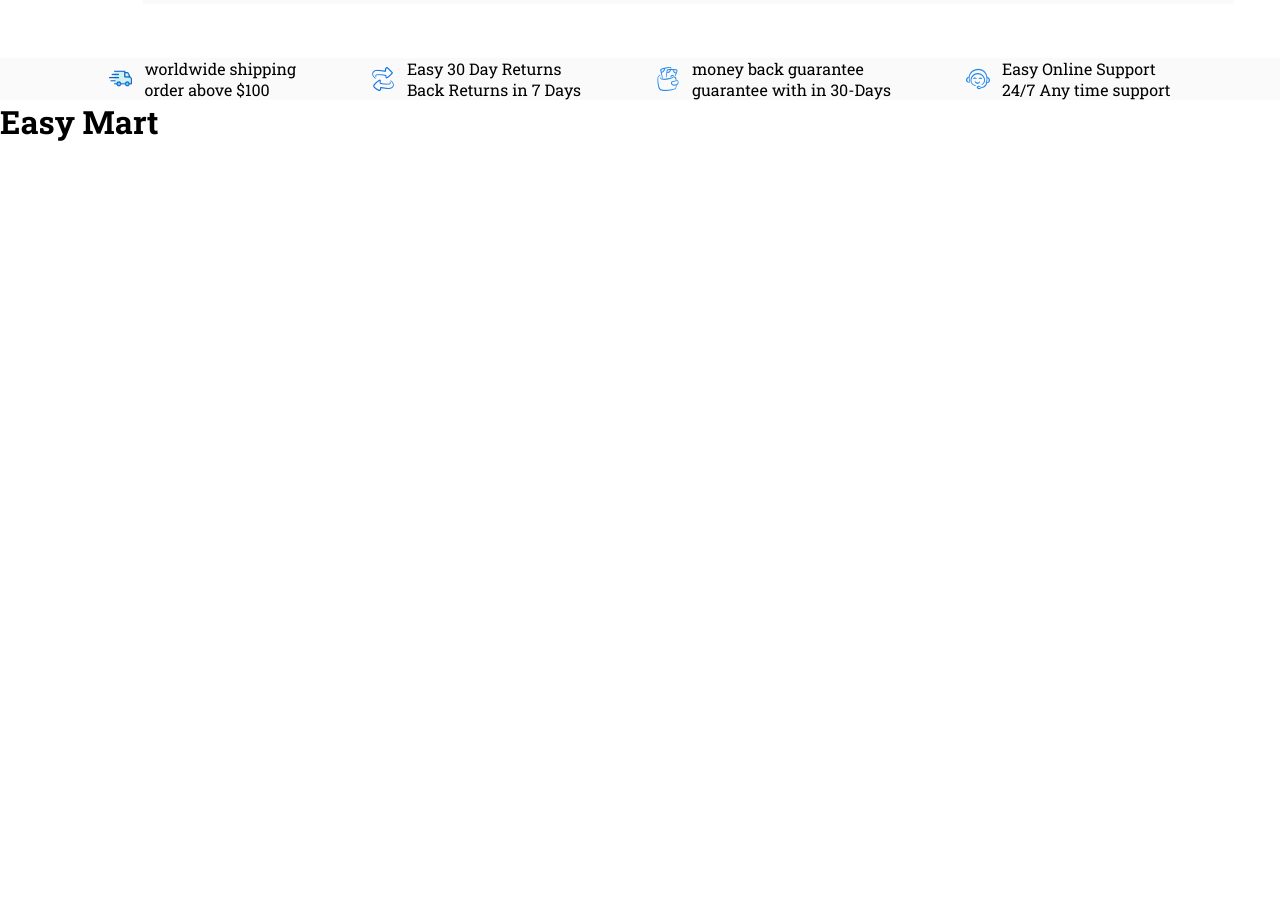
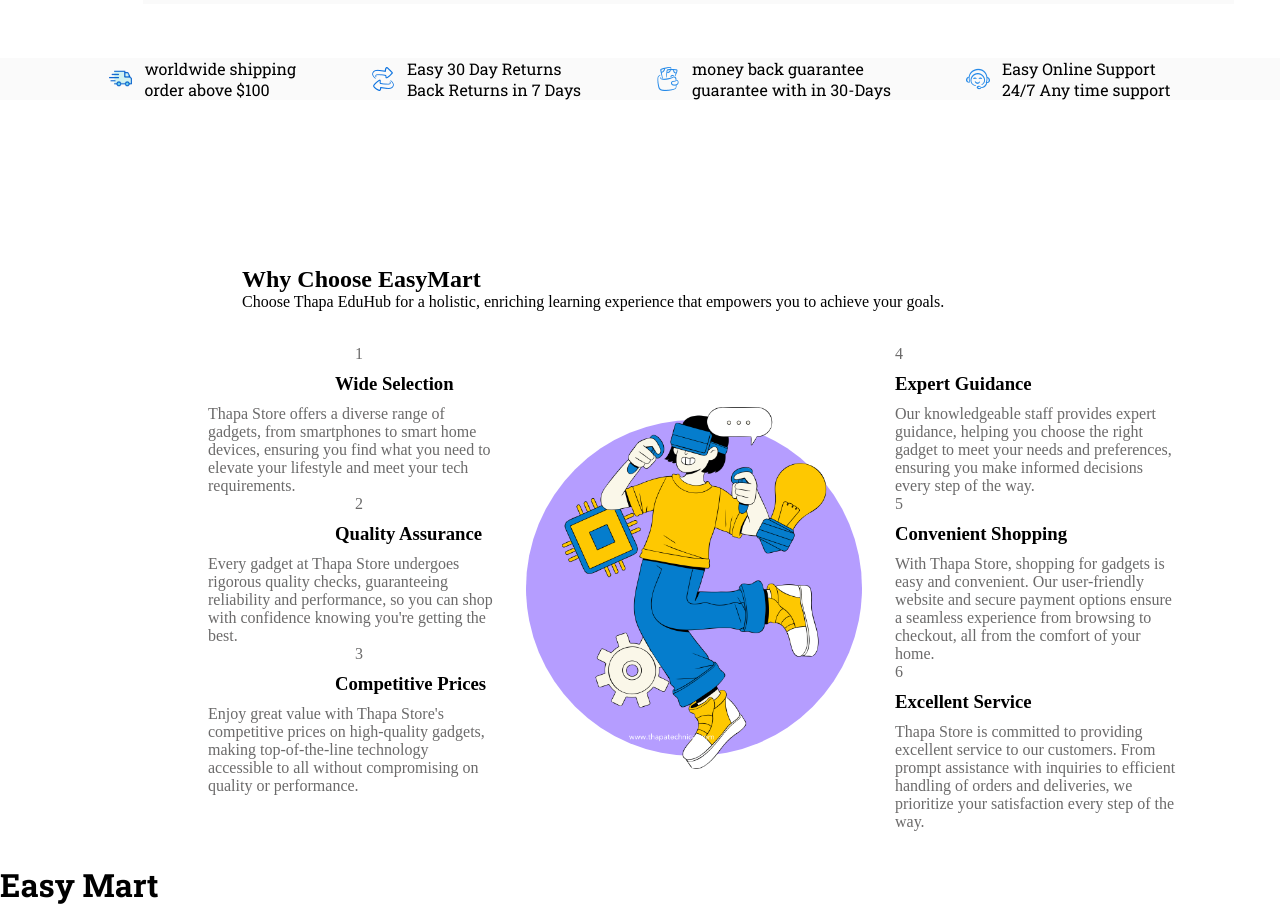
Before and after one commit to raviraj34/Easy_Mart, a React (Vite) app: page / in a window 1280 px wide. Shown: the part 929-1835 px from the top of the page. Before the commit the page ends 1072 px from the top, so only its background shows below. Built offline with nearby package versions, Linux system fonts and the light colour scheme; no server answers.

Commit message:
ADDED ITEM

```diff
--- a/src/App.css
+++ b/src/App.css
@@ -1,9 +1,8 @@
-
 @import url('https://fonts.googleapis.com/css2?family=Lato:ital,wght@0,100;0,300;0,400;0,700;0,900;1,100;1,300;1,400;1,700;1,900&family=Roboto+Slab:wght@100..900&display=swap');
 
 
 
-*{
+* {
     margin: 0;
     padding: 0;
     box-sizing: border-box;
@@ -12,13 +11,13 @@
 }
 
 
-body{
+body {
     font-family: "Roboto Slab", serif;
 
 
 }
 
-.header{
+.header {
     display: flex;
     justify-content: space-between;
     align-items: center;
@@ -32,52 +31,53 @@ body{
     left: 212px;
 }
 
-.routes{
+.routes {
     gap: 20px;
     display: flex;
     position: relative;
     font-size: 18px;
 
 }
-.routes a{
+
+.routes a {
     text-decoration: none;
     color: rgb(5, 5, 5);
 
 }
 
- .container{
+.container {
     padding-top: 100px;
     margin: 34px;
 
     align-items: center;
 }
 
-.grid{
+.grid {
     display: grid;
 }
 
-.grid-2-col{
-    grid-template-columns: repeat(2,1fr);
+.grid-2-col {
+    grid-template-columns: repeat(2, 1fr);
 }
 
-.mainsection{
+.mainsection {
     background-color: blue;
     margin: 0px 25px;
 
 }
 
-.rightcontainer img{
+.rightcontainer img {
     width: 65%;
 
 }
 
-.mainsection{
-    background: rgb(2,0,36);
-    background: linear-gradient(90deg, rgba(2,0,36,1) 0%, rgba(159,78,240,1) 0%, rgba(214,195,222,1) 0%, rgba(184,142,218,1) 12%, rgba(164,115,223,1) 19%, rgba(167,98,227,1) 27%, rgba(114,0,228,1) 100%);
+.mainsection {
+    background: rgb(2, 0, 36);
+    background: linear-gradient(90deg, rgba(2, 0, 36, 1) 0%, rgba(159, 78, 240, 1) 0%, rgba(214, 195, 222, 1) 0%, rgba(184, 142, 218, 1) 12%, rgba(164, 115, 223, 1) 19%, rgba(167, 98, 227, 1) 27%, rgba(114, 0, 228, 1) 100%);
     padding: 33px;
 }
 
-.leftcontainer{
+.leftcontainer {
     width: 29rem;
     /* justify-content: center; */
     /* right: -151px; */
@@ -86,7 +86,7 @@ body{
     bottom: 40px;
 }
 
-.hero-subheading{
+.hero-subheading {
     text-transform: uppercase;
     font: menu;
     font-weight: 700;
@@ -94,18 +94,18 @@ body{
 
 }
 
-.hero-heading{
+.hero-heading {
     font-weight: 900;
     color: rgb(29, 28, 28);
 
 }
 
-.hero-para{
+.hero-para {
     margin: 20px 0px;
     color: rgb(255, 251, 225);
 }
 
-.rightcontainer{
+.rightcontainer {
     right: -82px;
     position: relative;
     bottom: 40px;
@@ -135,11 +135,9 @@ body{
     left: 0;
     width: 100%;
     height: 100%;
-        background: radial-gradient(
-          circle,
+    background: radial-gradient(circle,
             rgba(255, 255, 255, 0.25) 0%,
-          rgba(255, 255, 255, 0) 70%
-        );
+            rgba(255, 255, 255, 0) 70%);
     transform: scale(0);
     transition: transform 0.5s ease;
 }
@@ -154,51 +152,52 @@ body{
 }
 
 
-.mainsection svg{
+.mainsection svg {
     width: 86rem;
     left: -34px;
     position: relative;
     bottom: 32px;
 }
 
-.rightcontainer img{
+.rightcontainer img {
     width: 33rem;
 }
 
-.grid-3-col{
-    grid-template-columns: repeat(3,1fr);
+.grid-3-col {
+    grid-template-columns: repeat(3, 1fr);
 }
 
-.card-width{
+.card-width {
     width: 165px;
 }
-.card-width2{
+
+.card-width2 {
     width: 140px;
 }
 
-.cardcontainer{
+.cardcontainer {
     display: flex;
 }
 
-.card{
+.card {
     margin-top: 54px;
     margin-right: 46px;
     margin-left: 143px;
     background-color: rgb(250, 250, 250);
 }
 
-.left a{
+.left a {
     text-decoration: none;
     color: rgb(5, 5, 5);
 }
 
-.right a{
+.right a {
     text-decoration: none;
     color: rgb(5, 5, 5);
 }
 
-.grid-4-col{
-    grid-template-columns: repeat(4,1fr);
+.grid-4-col {
+    grid-template-columns: repeat(4, 1fr);
 }
 
 .extracard {
@@ -209,49 +208,48 @@ body{
     background-color: rgb(250, 250, 250);
 }
 
-.div-policy{
+.div-policy {
     display: flex;
     gap: 12px;
 }
 
-.dili{
+.dili {
     width: 23px;
 
 }
 
-.div-policy img{
+.div-policy img {
     position: relative;
     top: 9px;
 }
 
-.cardapi{
+.cardapi {
     width: 11%;
     display: flex
-
 }
 
-.cardapi img{
-    width: 40px;
-    height: 40px;
+.cardapi img {
+    width: 120px;
+    height: 120px;
 }
 
-.about{
+.about {
     max-width: 140rem;
 
 }
 
-.card-container{
+.card-container {
     display: flex;
     flex-wrap: wrap;
-    gap: 298px
+    gap: 162px
 }
 
-.about{
-    padding: 2rem 9rem;
+.about {
+    padding: 2rem 13rem;
     margin: auto;
 }
 
-.cardapi{
+.cardapi {
     flex-direction: column;
 }
 
@@ -268,3 +266,117 @@ body{
 .cardapi button:hover {
     background-color: #0056b3;
 }
+
+.cardapi{
+
+    --bg: #e8e8e8;
+    --contrast: #e2e0e0;
+    --grey: #93a1a1;
+    position: relative;
+    padding: 9px;
+    background-color: var(--bg);
+    border-radius: 35px;
+    box-shadow: rgba(50, 50, 93, 0.25) 0px 50px 100px -20px, rgba(0, 0, 0, 0.3) 0px 30px 60px -30px, rgba(10, 37, 64, 0.35) 0px -2px 6px 0px inset;
+}
+
+.cardapi {
+
+    pointer-events: none;
+
+}
+
+.cardapi {
+    display: -webkit-box;
+    display: -ms-flexbox;
+    display: flex;
+    justify-content: center;
+    align-items: center;
+    overflow: hidden;
+    width: 228px;
+    height: 368px;
+    background-color:white;
+    border-radius: 8px;
+    /* Content style */
+    gap: 10px;
+    font-weight: 900;
+    color: #0a0909;
+    text-align: center;
+    font-family: monospace;
+}
+
+.whyus-img {
+    width: 100px;
+
+}
+
+
+.choose-center-div {
+    position: relative; /* To position the circle relative to this container */
+    display: inline-block; /* Ensures the container wraps around the image */
+}
+
+.choose-center-div::before {
+    content: '';
+    position: absolute;
+    top: 50%; /* Center vertically */
+    left: 50%; /* Center horizontally */
+    width: 21rem; /* Set the diameter of the circle */
+    height: 21rem; /* Set the diameter of the circle */
+    background-color: #b59dff; /* Circle color */
+    border-radius: 50%; /* Makes it a circle */
+    transform: translate(-50%, -50%); /* Center the circle */
+    z-index: 1; /* Ensure the circle is behind the image */
+}
+
+.whyus-img {
+    position: relative; /* To ensure the image is above the circle */
+    width: 17rem;
+    top: 62px;
+    z-index: 2; /* Ensure the image is above the circle */
+}
+
+.choose-left-div{
+    width: 285px;
+}
+.choose-right-div{
+    width: 285px;
+}
+
+.section-why--choose{
+    max-width: 140rem;
+    margin: auto;
+    padding: 2rem 13rem
+
+
+}
+.containerwhy{
+    gap: 65px;
+}
+.section-why--choose{
+    font-family: serif;
+
+}
+
+
+
+.common-text--highlight{
+    position: relative;
+left: 147px;
+}
+.section-common--title{
+   position: relative;
+left: 127px;
+}
+.why-choose--div{
+    gap: 10px;
+    display: flex
+
+}
+
+.why-choose--div{
+    flex-direction: column;
+}
+
+.why-choose--div p{
+    color: #6b6a6a
+}
--- /dev/null
+++ b/src/components/ui/Whyus.jsx
@@ -0,0 +1,106 @@
+export const Whyus = () => {
+    return (
+        <section class="section-why--choose">
+            <div class="container">
+                <h2 class="section-common--heading">Why Choose EasyMart</h2>
+                <p class="section-common--subheading">
+                    Choose Thapa EduHub for a holistic, enriching learning experience that
+                    empowers you to achieve your goals.
+                </p>
+            </div>
+
+            <div class="containerwhy grid grid-3-col">
+                <div class="choose-left-div text-align--right">
+                    <div class="why-choose--div" data-aos="zoom-in-up" data-aos-delay="0">
+                        <p class="common-text--highlight">1</p>
+                        <h3 class="section-common--title">Wide Selection</h3>
+                        <p>
+                            Thapa Store offers a diverse range of gadgets, from smartphones to
+                            smart home devices, ensuring you find what you need to elevate
+                            your lifestyle and meet your tech requirements.
+                        </p>
+                    </div>
+
+                    <div
+                        class="why-choose--div"
+                        data-aos="zoom-in-up"
+                        data-aos-delay="300"
+                    >
+                        <p class="common-text--highlight">2</p>
+                        <h3 class="section-common--title">Quality Assurance</h3>
+                        <p>
+                            Every gadget at Thapa Store undergoes rigorous quality checks,
+                            guaranteeing reliability and performance, so you can shop with
+                            confidence knowing you're getting the best.
+                        </p>
+                    </div>
+
+                    <div
+                        class="why-choose--div"
+                        data-aos="zoom-in-up"
+                        data-aos-delay="600"
+                    >
+                        <p class="common-text--highlight">3</p>
+                        <h3 class="section-common--title">Competitive Prices</h3>
+                        <p>
+                            Enjoy great value with Thapa Store's competitive prices on
+                            high-quality gadgets, making top-of-the-line technology accessible
+                            to all without compromising on quality or performance.
+                        </p>
+                    </div>
+                </div>
+                <div class="choose-center-div" data-aos="zoom-in" data-aos-delay="300">
+                    <figure>
+                        <span className="span"></span>
+                        <img className="whyus-img" src="./img/whyus.png" alt="EasyMart home page " />
+                    </figure>
+                </div>
+                <div class="choose-right-div">
+                    <div
+                        class="why-choose--div text-align--left"
+                        data-aos="zoom-in-up"
+                        data-aos-delay="0"
+                    >
+                        <p class="common-text--highlight-odd">4</p>
+                        <h3 class="section-common--title-odd">Expert Guidance</h3>
+                        <p>
+                            Our knowledgeable staff provides expert guidance, helping you
+                            choose the right gadget to meet your needs and preferences,
+                            ensuring you make informed decisions every step of the way.
+                        </p>
+                    </div>
+
+                    <div
+                        class="why-choose--div text-align--left"
+                        data-aos="zoom-in-up"
+                        data-aos-delay="300"
+                    >
+                        <p class="common-text--highlight-odd">5</p>
+                        <h3 class="section-common--title-odd">Convenient Shopping</h3>
+                        <p>
+                            With Thapa Store, shopping for gadgets is easy and convenient. Our
+                            user-friendly website and secure payment options ensure a seamless
+                            experience from browsing to checkout, all from the comfort of your
+                            home.
+                        </p>
+                    </div>
+
+                    <div
+                        class="why-choose--div text-align--left"
+                        data-aos="zoom-in-up"
+                        data-aos-delay="600"
+                    >
+                        <p class="common-text--highlight-odd">6</p>
+                        <h3 class="section-common--title-odd">Excellent Service</h3>
+                        <p>
+                            Thapa Store is committed to providing excellent service to our
+                            customers. From prompt assistance with inquiries to efficient
+                            handling of orders and deliveries, we prioritize your satisfaction
+                            every step of the way.
+                        </p>
+                    </div>
+                </div>
+            </div>
+        </section>
+    )
+}
--- a/src/pages/About.jsx
+++ b/src/pages/About.jsx
@@ -28,7 +28,7 @@ export const About = () => {
             <div className="card-container">
                 {products.map((product) => {
                     const isReadMore = readMore[product.id]; // Get the read-more state for the current product
-                    const maxLength = 100; // Set the maximum length for the description
+                    const maxLength = 50; // Set the maximum length for the description
 
                     return (
                         <div key={product.id} className="cardapi">
--- a/src/pages/Home.jsx
+++ b/src/pages/Home.jsx
@@ -1,6 +1,6 @@
 import Postapi from "../api/Postapi";
 import { Herosection } from "../components/Herosection";
-
+import { Whyus } from "../components/ui/Whyus";
 export const Home = () => {
     return (
         <div>
@@ -82,6 +82,7 @@ export const Home = () => {
                     </div>
                 </div>
             </div>
+            <Whyus />
         </div>
     );
 };
```
Also changed, not shown: public/img/whyus.png (added). Lines whose indentation alone changed are shown as unchanged.
